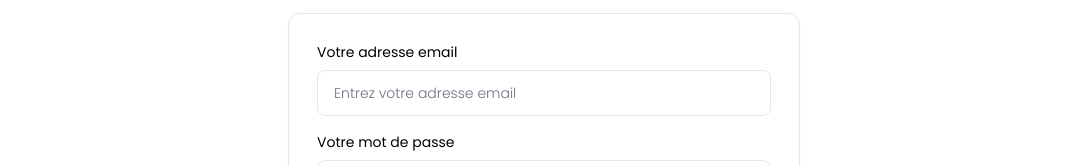
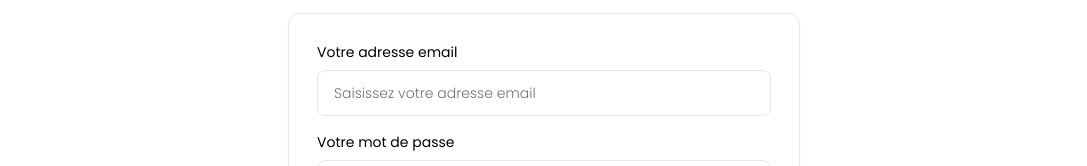
Before and after one commit to ianlcz/EventSpot, a Next.js app: page /login in a window 1280 px wide. Shown: the part 345-511 px from the top of the page, without its empty margins (96-1183 px from the left). Built offline with nearby package versions, Linux system fonts and the light colour scheme.

Commit message:
feat(input.component): Add autoComplete attribut
- Add Login Schema and State
- Getting data from LoginForm in the login Action
- Add autoComplete attribut in SignUpForm and LoginForm
- In the README.md write the project description and stack in Build with section

```diff
--- a/src/app/components/Forms/LoginForm.component.tsx
+++ b/src/app/components/Forms/LoginForm.component.tsx
@@ -1,11 +1,19 @@
 "use client";
 
 import { login } from "@/app/lib/actions";
+import { LoginState } from "@/app/lib/states";
 import Link from "next/link";
+import { useFormState } from "react-dom";
 import Input from "../Input/Input.component";
 import Form from "./Form.component";
 
 const LoginForm = () => {
+  const initialState = { message: null, errors: {} };
+  const [state, dispatch]: [
+    state: LoginState,
+    dispatch: (payload: FormData) => void,
+  ] = useFormState(login, initialState);
+
   return (
     <Form
       head={{
@@ -22,14 +30,15 @@ const LoginForm = () => {
           </>
         ),
       }}
-      action={login}
+      action={dispatch}
       submitTitle='Je me connecte'
     >
       <Input
         name='email'
         label='Votre adresse email'
         type='email'
-        placeholder='Entrez votre adresse email'
+        autoComplete='email'
+        placeholder='Saisissez votre adresse email'
         required
       />
 
@@ -37,6 +46,7 @@ const LoginForm = () => {
         name='password'
         label='Votre mot de passe'
         type='password'
+        autoComplete='current-password'
         placeholder='Saisissez votre mot de passe'
         required
       />
--- a/src/app/components/Forms/SignUpForm.component.tsx
+++ b/src/app/components/Forms/SignUpForm.component.tsx
@@ -40,6 +40,7 @@ const SignUpForm = () => {
           name='lastname'
           label='Votre nom de famille'
           type='text'
+          autoComplete='family-name'
           state={state?.errors?.lastname && state.errors.lastname}
         />
 
@@ -47,6 +48,7 @@ const SignUpForm = () => {
           name='firstname'
           label='Votre prénom'
           type='text'
+          autoComplete='given-name'
           state={state?.errors?.firstname && state.errors.firstname}
         />
       </div>
@@ -55,15 +57,22 @@ const SignUpForm = () => {
         name='phoneNumber'
         label='Votre numéro de téléphone'
         type='tel'
+        autoComplete='tel'
         placeholder='+33 0 00 00 00 00'
       />
 
-      <Input name='bornAt' label='Votre date de naissance' type='date' />
+      <Input
+        name='bornAt'
+        label='Votre date de naissance'
+        type='date'
+        autoComplete='bday'
+      />
 
       <Input
         name='email'
         label='Votre adresse email'
         type='email'
+        autoComplete='email'
         placeholder='john.doe@example.com'
         state={state?.errors?.email && state.errors.email}
       >
@@ -78,6 +87,7 @@ const SignUpForm = () => {
       <Password
         name='password'
         label='Votre mot de passe'
+        autoComplete='new-password'
         placeholder='Entrez votre mot de passe'
         state={state?.errors?.password && state.errors.password}
       />
--- a/src/app/components/Input/Input.component.tsx
+++ b/src/app/components/Input/Input.component.tsx
@@ -10,6 +10,7 @@ export type InputProps = {
   type: HTMLInputTypeAttribute;
   label?: string;
   placeholder?: string;
+  autoComplete?: string;
   state?: string[];
   required?: boolean;
 };
@@ -19,6 +20,7 @@ const Input: FunctionComponent<PropsWithChildren<InputProps>> = ({
   label,
   type,
   placeholder,
+  autoComplete,
   state,
   required,
   children,
@@ -39,8 +41,9 @@ const Input: FunctionComponent<PropsWithChildren<InputProps>> = ({
         name={name}
         className={`${
           type === "email" && children ? "ps-11 " : ""
-        }py-3 px-4 block w-full border-gray-200 rounded-lg text-sm focus:border-blue-500 focus:ring-blue-500 disabled:opacity-50 disabled:pointer-events-none dark:bg-slate-900 dark:border-gray-700 dark:text-gray-400 dark:focus:ring-gray-600`}
+        }py-3 px-4 block w-full border-gray-200 rounded-lg text-sm focus:border-blue-500 focus:ring-secondary disabled:opacity-50 disabled:pointer-events-none dark:bg-slate-900 dark:border-gray-700 dark:text-gray-400 dark:focus:ring-gray-600`}
         placeholder={placeholder}
+        autoComplete={autoComplete}
         required={required}
         aria-describedby={`${name}-error`}
       />
--- a/src/app/lib/actions.ts
+++ b/src/app/lib/actions.ts
@@ -3,7 +3,7 @@
 import { revalidatePath } from "next/cache";
 import { redirect } from "next/navigation";
 import { SignUpSchema } from "./schemas";
-import { SignUpState } from "./states";
+import { LoginState, SignUpState } from "./states";
 
 export const signUp = async (
   prevState: SignUpState,
@@ -55,8 +55,12 @@ export const signUp = async (
   redirect("/login");
 };
 
-export const login = async () => {
-  console.log("Login Successfully");
+export const login = async (prevData: LoginState, formData: FormData) => {
+  const credential = {
+    email: formData.get("email"),
+    password: formData.get("password"),
+  };
+  console.log(credential);
 
   // Revalidate the cache for the login page and redirect the user.
   revalidatePath("/event");
--- a/src/app/lib/schemas.ts
+++ b/src/app/lib/schemas.ts
@@ -30,7 +30,7 @@ export const SignUpSchema = z
       .refine((data) => /\d/.test(data), {
         message: "Doit contenir des chiffres.",
       })
-      .refine((data) => /[!@#$%^&*(),.?":{}|<>]/.test(data), {
+      .refine((data) => /[!@#$%^&*(),.?":{}|<>-_]/.test(data), {
         message: "Doit contenir au moins un caractère spécial.",
       }),
 
@@ -41,3 +41,8 @@ export const SignUpSchema = z
     message: "Les mots de passe ne correspondent pas.",
     path: ["confirmPassword"],
   });
+
+export const LoginSchema = z.object({
+  email: z.string().email(),
+  password: z.string(),
+});
--- a/src/app/lib/states.ts
+++ b/src/app/lib/states.ts
@@ -8,3 +8,11 @@ export type SignUpState = {
   };
   message?: string | null;
 };
+
+export type LoginState = {
+  errors?: {
+    email?: string[];
+    password?: string[];
+  };
+  message?: string | null;
+};
```
Also changed, not shown: 1 other file (tests, documents, lock files or other folders).
